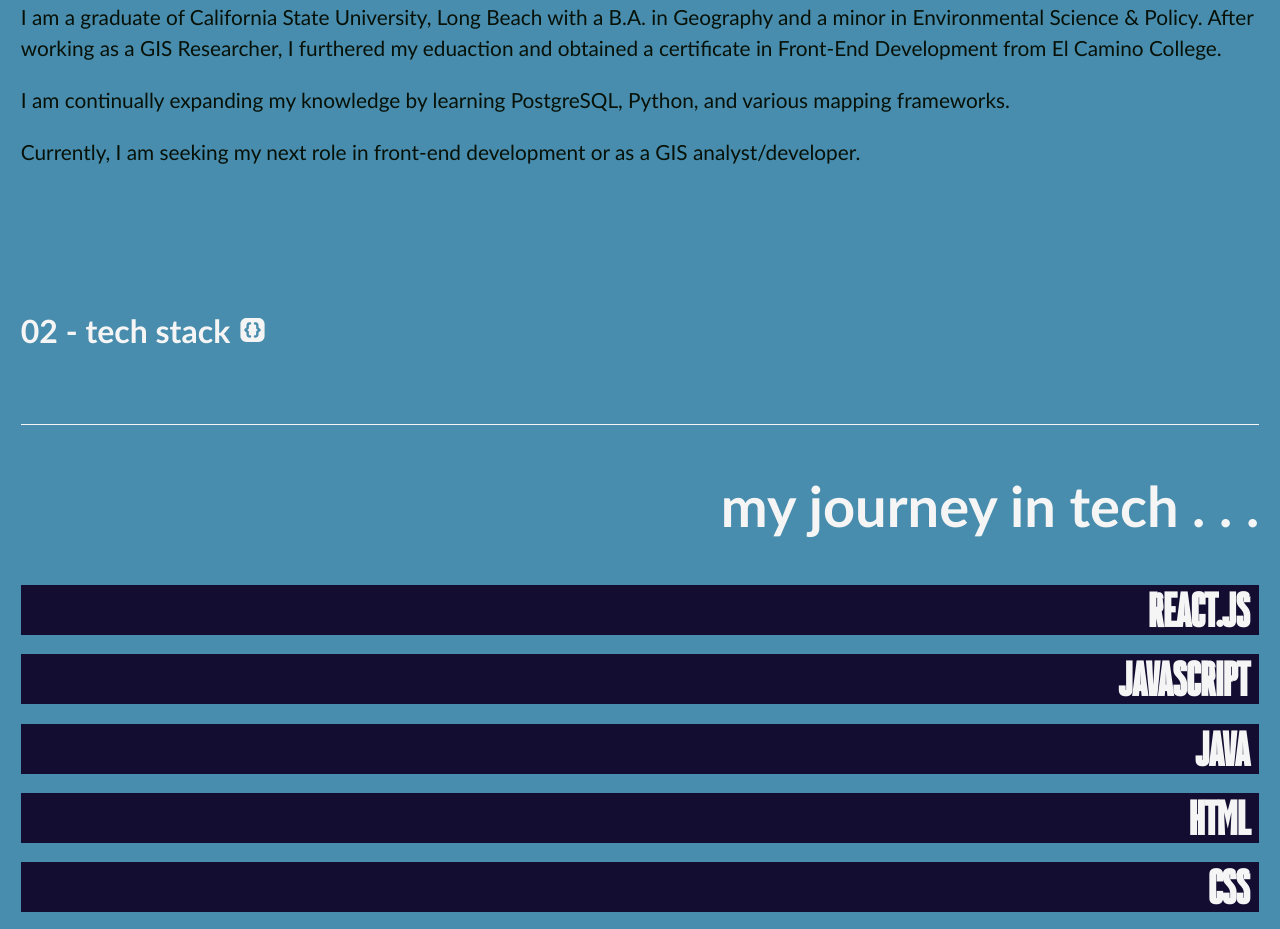
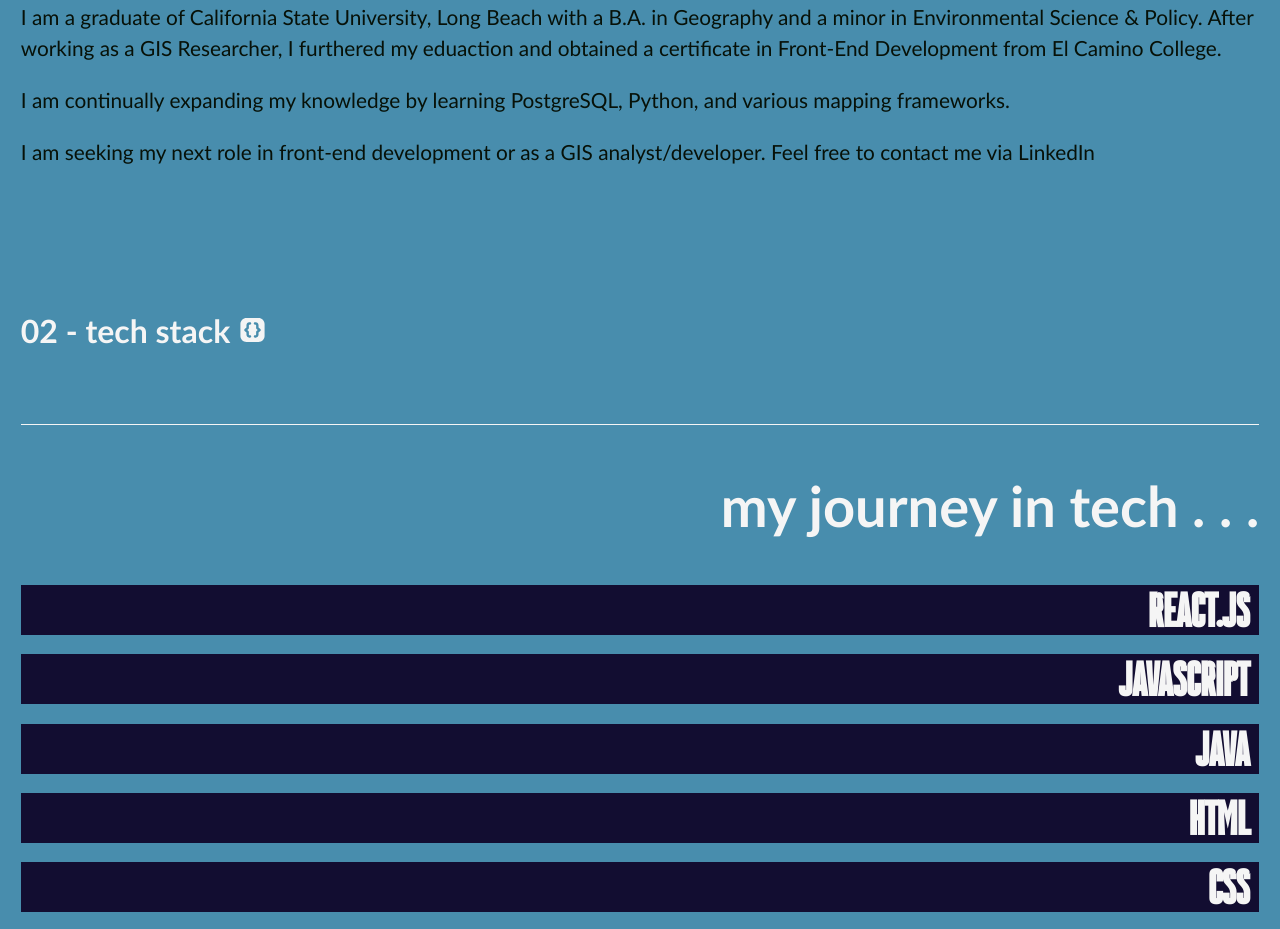
Before and after one commit to KristinaMacias/2024_My-Portfolio, a React (Vite) app: page / in a window 1280 px wide. Shown: the part 1300-2229 px from the top of the page. Built offline with nearby package versions, Linux system fonts and the light colour scheme.

Commit message:
linkedin link

```diff
--- a/src/components/About.jsx
+++ b/src/components/About.jsx
@@ -34,8 +34,8 @@ const About = () => {
             Python, and various mapping frameworks.
           </p>
           <p>
-            Currently, I am seeking my next role in front-end
-            development or as a GIS analyst/developer.
+            I am seeking my next role in front-end
+            development or as a GIS analyst/developer. Feel free to contact me via <a href="https://www.linkedin.com/in/maciaskristina/">LinkedIn</a>
           </p>
         </div>
       </div>
```
